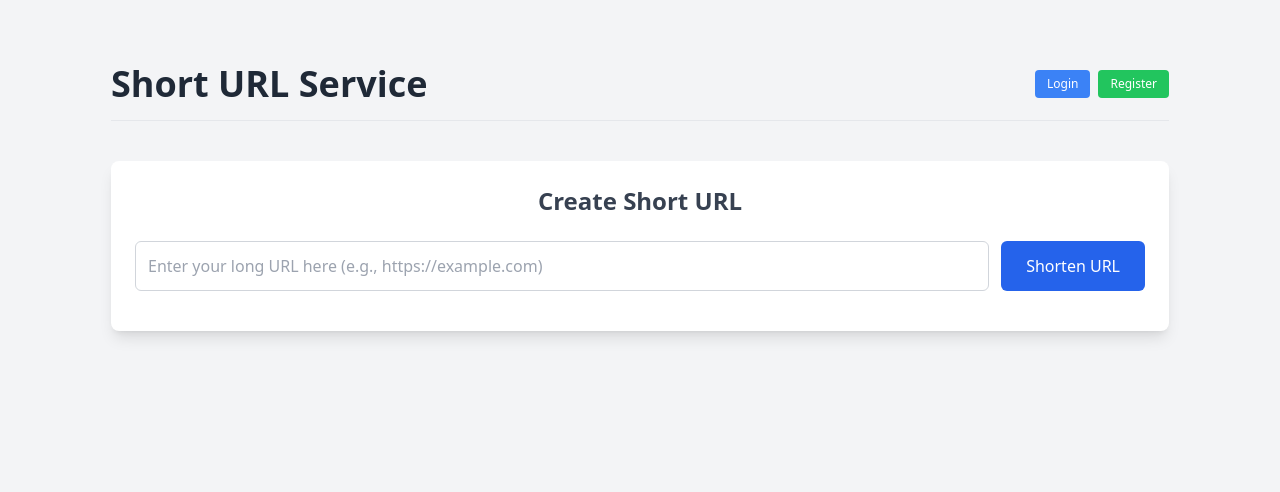
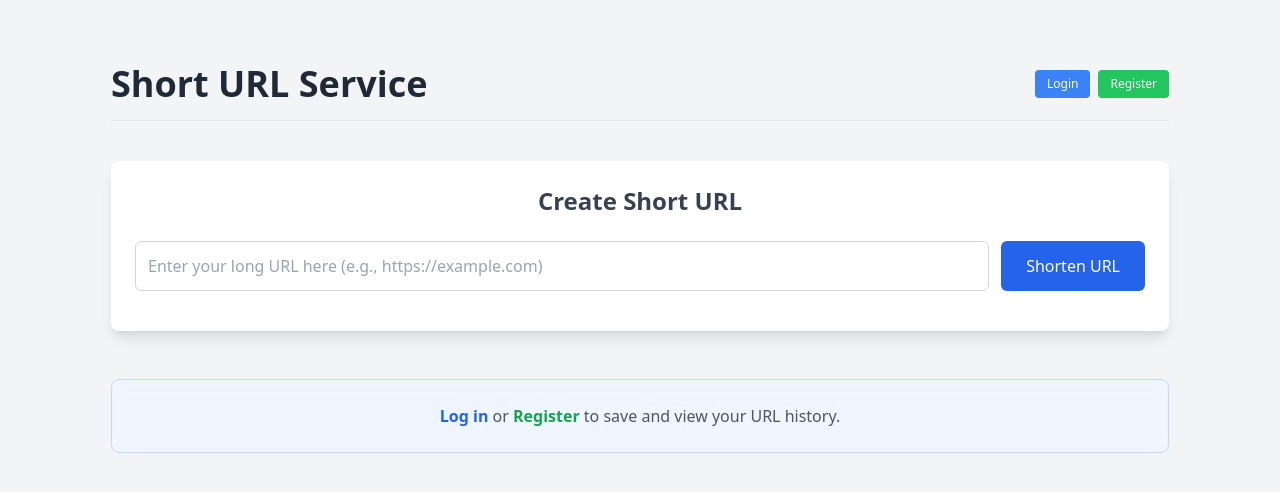
Before and after one commit to Yanatg/shorten-url-node, a Vue app in the folder frontend/: page / in a window 1280 px wide. Shown: the top 492 px of the page. Built offline with nearby package versions, Linux system fonts and the light colour scheme; no server answers.

Commit message:
clarify message

```diff
--- a/frontend/src/components/HistoryList.vue
+++ b/frontend/src/components/HistoryList.vue
@@ -151,11 +151,6 @@ const showQrModal = ref(false);
 const qrCodeUrl = ref("");
 
 const historyForLoop = computed(() => {
-  console.log(
-    `>>> STEP 4: HistoryList computed running. Store history length: ${
-      urlStore.history?.length ?? "undefined"
-    }`
-  );
   return urlStore.history;
 });
 
--- a/frontend/src/components/UrlShortener.vue
+++ b/frontend/src/components/UrlShortener.vue
@@ -139,7 +139,6 @@ const createShortUrl = async () => {
     }
 
     if (creationSuccess && authStore.isLoggedIn) {
-        console.log('>>> STEP 1: UrlShortener requesting history refresh <<<');
         try {
             await urlStore.fetchHistory();
         } catch (fetchErr) {
--- a/frontend/src/views/HomePage.vue
+++ b/frontend/src/views/HomePage.vue
@@ -3,6 +3,15 @@
   <div>
     <UrlShortener />
     <HistoryList v-if="authStore.isLoggedIn && authStore.initialCheckDone" class="mt-12"/>
+    <HistoryList v-if="authStore.isLoggedIn && authStore.initialCheckDone"/>
+
+    <div v-else-if="!authStore.isLoggedIn && authStore.initialCheckDone" class="text-center mt-12 p-6 bg-blue-50 border border-blue-200 rounded-lg">
+        <p class="text-gray-600">
+            <router-link :to="{ name: 'Login' }" class="text-blue-600 font-semibold hover:underline">Log in</router-link> or
+            <router-link :to="{ name: 'Register' }" class="text-green-600 font-semibold hover:underline">Register</router-link>
+            to save and view your URL history.
+        </p>
+    </div>
   </div>
 </template>
 
```
